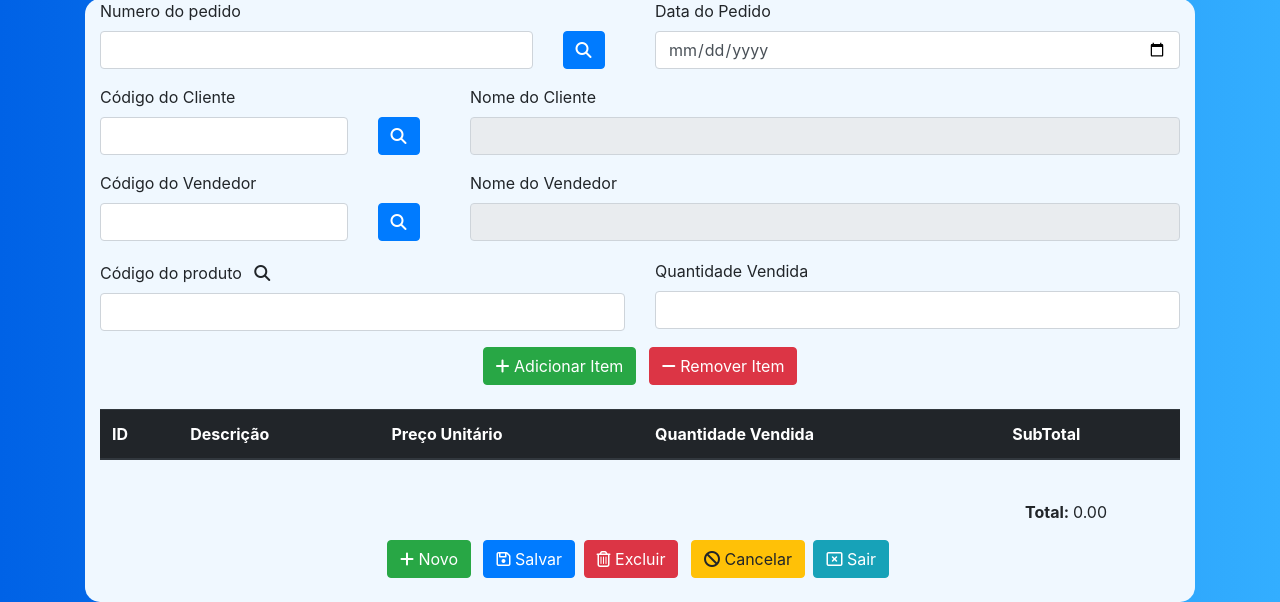
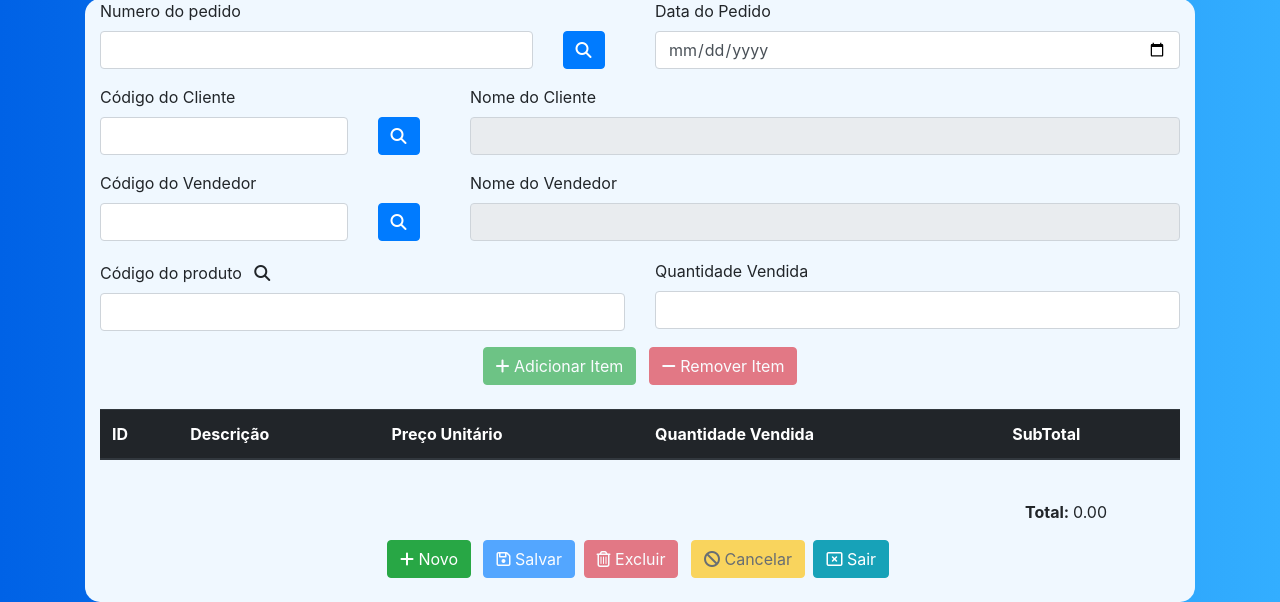
Before and after one commit to feantuns/impressionante-3d, a PHP site: page /impressionante3D-ADM/ in a window 1280 px wide. Shown: the part 681-1283 px from the top of the page. Run offline with PHP 8.4, Linux system fonts and the light colour scheme; data that the repository does not hold is empty; some libraries are stand-ins or nearby versions.

Commit message:
Update index.php

```diff
--- a/index.php
+++ b/index.php
@@ -200,8 +200,8 @@
                     <div class="row">
                         <div class="col">
                             <center>
-                                <button type="button" class="btn btn-success mr-1" onclick="onClickAddItem()"> <i class="fas fa-plus"></i> Adicionar Item </button>
-                                <button type="button" class="btn btn-danger ml-1" onclick="onClickRemoveItem()"> <i class="fas fa-minus"></i> Remover Item </button>
+                                <button type="button" class="btn btn-success mr-1" onclick="onClickAddItem()" id="adiciona_item" disabled> <i class="fas fa-plus"></i> Adicionar Item </button>
+                                <button type="button" class="btn btn-danger ml-1" onclick="onClickRemoveItem()" id="remove_item" disabled> <i class="fas fa-minus"></i> Remover Item </button>
                             </center>
 
                             <div class="row mt-4">
@@ -233,9 +233,9 @@
 
                 <center>
                     <button type="button" class="btn btn-success mr-1 mb-4" onclick="onClickNewOrder()"> <i class="fas fa-plus"></i> Novo </button>
-                    <button type="button" class="btn btn-primary mr-1 mb-4 ml-1" onclick="naoImplementado()"> <i class="far fa-save"></i> Salvar </button>
-                    <button type="button" class="btn btn-danger mr-1 mb-4" onclick="naoImplementado()"> <i class="far fa-trash-alt"></i> Excluir </button>
-                    <button type="button" class="btn btn-warning mr-1 mb-4 ml-1" onclick="limpaTudo()"> <i class="fas fa-ban"></i> Cancelar </button>
+                    <button type="button" class="btn btn-primary mr-1 mb-4 ml-1" onclick="naoImplementado()" id="btn_salvar" disabled> <i class="far fa-save"></i> Salvar </button>
+                    <button type="button" class="btn btn-danger mr-1 mb-4" onclick="naoImplementado()" id="btn_excluir" disabled> <i class="far fa-trash-alt"></i> Excluir </button>
+                    <button type="button" class="btn btn-warning mr-1 mb-4 ml-1" onclick="limpaTudo()" id="btn_cancelar" disabled> <i class="fas fa-ban"></i> Cancelar </button>
                     <button type="button" class="btn btn-info mr-1 mb-4" onclick="naoImplementado()"> <i class="far fa-window-close"></i> Sair </button>
                 </center>
             </div>
@@ -277,6 +277,21 @@
                         $('#body-tabela-produtos').text('');
                         $('#body-tabela-produtos').append(`<tr><td>${id}</td><td>${descricao}</td><td>${precoUnit}</td><td>${qtdVendida}</td><td>${subTotal}</td></tr>`)
                         $('#total').text(subTotal);
+
+
+                        var numero_pedido = document.getElementById('num_pedido').value;
+                        if (numero_pedido != "") {
+                            document.getElementById('adiciona_item').disabled = false;
+                            document.getElementById('remove_item').disabled = false;
+                            document.getElementById('btn_cancelar').disabled = false;
+                            document.getElementById('btn_salvar').disabled = false;
+                            document.getElementById('btn_excluir').disabled = false;
+
+
+
+
+                        }
+
                     })
                 });
             }
@@ -396,6 +411,9 @@
         function naoImplementado() {
             alert('não foi dessa vez :(');
         }
+
+        //    adiciona_item
+        //   remove_item
     </script>
     <?
     mysqli_close($conexao);
```
